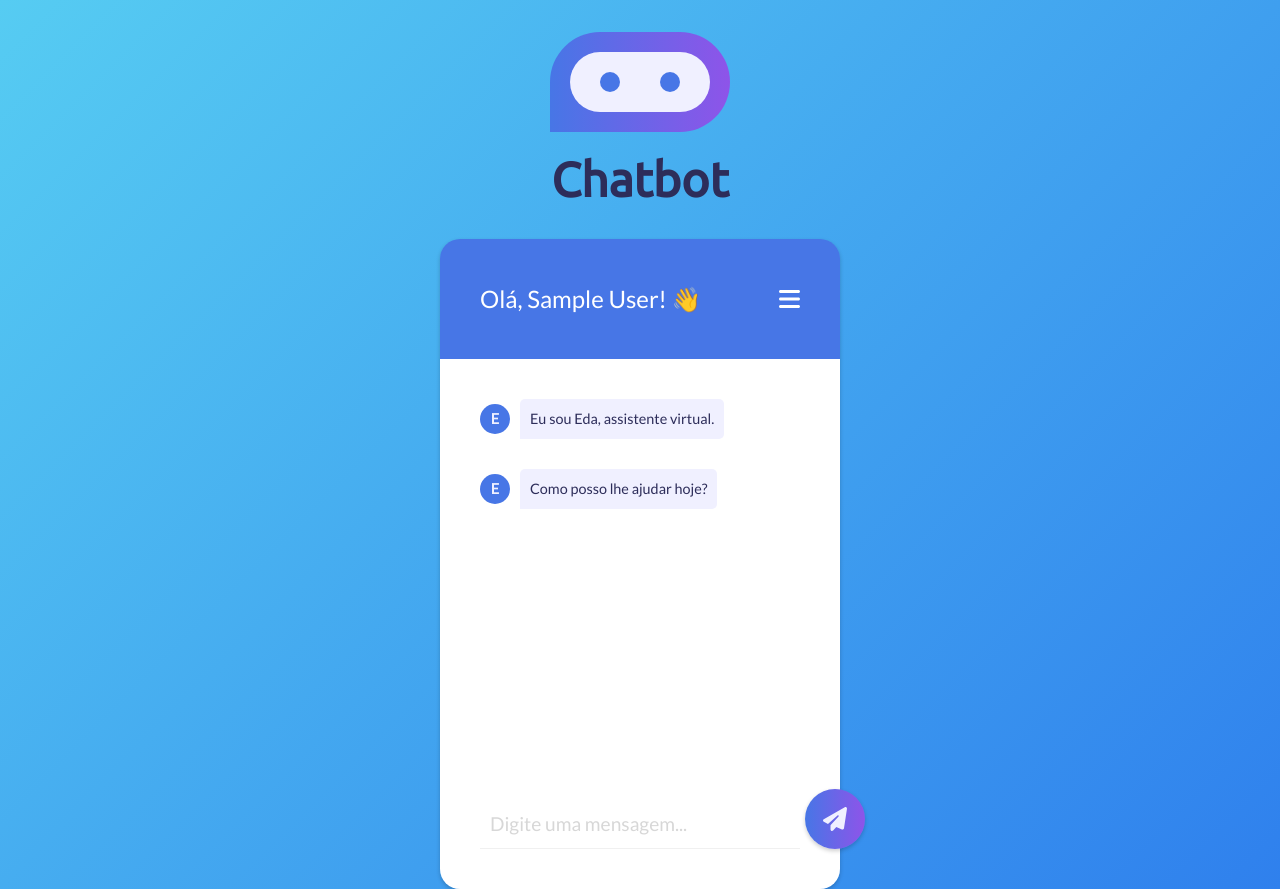
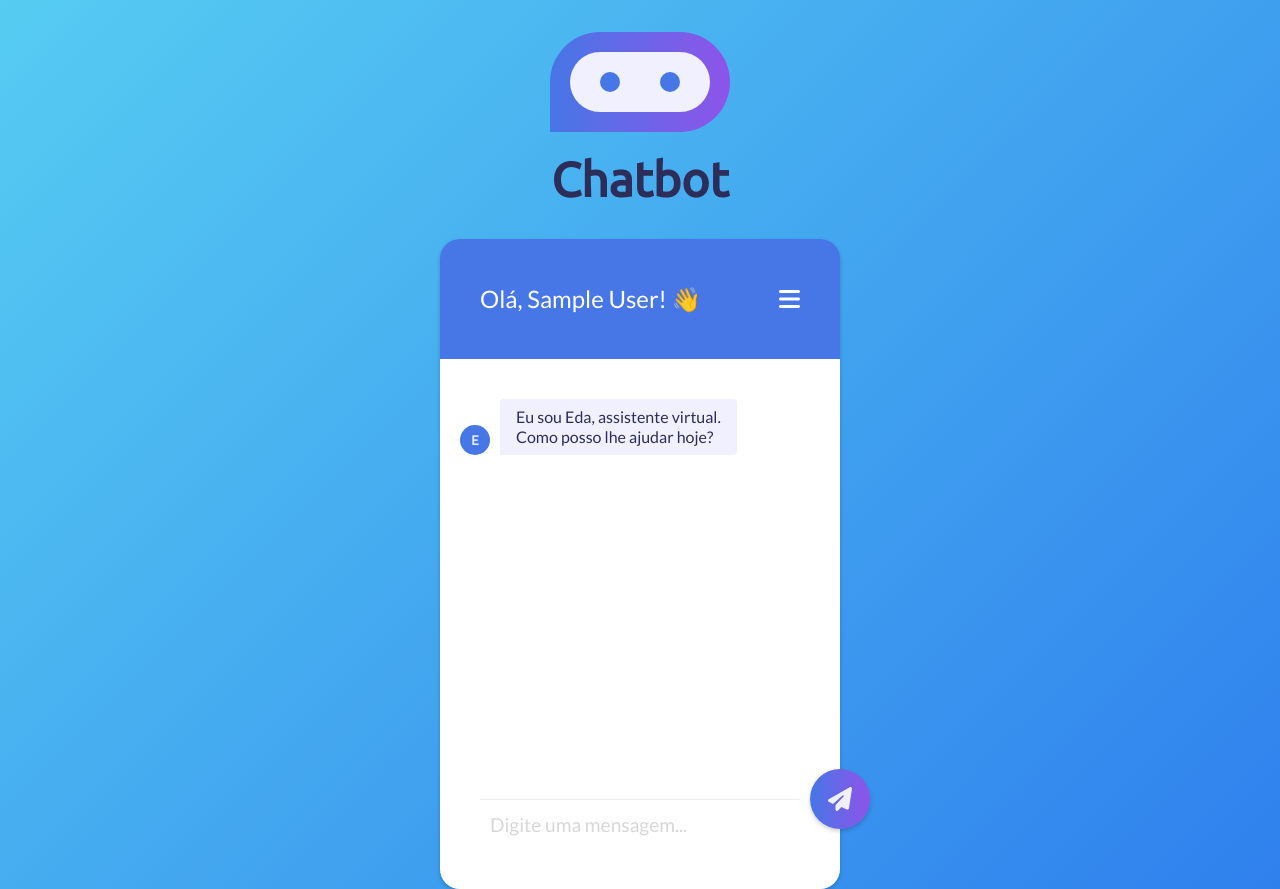
Before and after one commit to fabrica-bayarea/chatbot-front, a React (Vite) app in the folder front/: page / in a window 1280 px wide. Built offline with nearby package versions, Linux system fonts and the light colour scheme; sample sign-in values are in the browser's storage.

Commit message:
front: adiciona loading e mensagem de erro no chat

```diff
--- a/front/src/api/fakeApi.js
+++ b/front/src/api/fakeApi.js
@@ -7,7 +7,7 @@ axios.defaults.baseURL = 'http://localhost:3001';
 function fakeRequest(successFn) {
   const promise = new Promise((resolve, reject) => {
     setTimeout(async () => {
-      const isSuccess = Math.random() < 0.98;
+      const isSuccess = Math.random() < 0.9;
       if (isSuccess) {
         const result = await successFn();
         resolve(result);
@@ -49,7 +49,7 @@ const fakeApi = {
     return fakeRequest(successFn);
   },
 
-  async fetchConversation({ body: { id } }) {
+  async fetchConversation({ id }) {
     const successFn = async () => {
       const conversation = await db.conversations.get(id);
       if (!conversation) {
--- a/front/src/components/Chat.jsx
+++ b/front/src/components/Chat.jsx
@@ -1,10 +1,11 @@
-import React, { useContext, useEffect, useRef } from 'react';
+import React, { useContext, useEffect, useRef, useState } from 'react';
 import { faPaperPlane } from '@fortawesome/free-solid-svg-icons';
 import { FontAwesomeIcon } from '@fortawesome/react-fontawesome';
+import BeatLoader from 'react-spinners/BeatLoader';
 import styled, { css } from 'styled-components';
 
-import { IconButton, Form, MessageInput } from '../components/styled';
-import { ChatContext } from '../context';
+import { IconButton, Form, MessageInput } from './styled';
+import { ChatContext, MainContext } from '../context';
 
 const Container = styled.div`
   padding: 0;
@@ -15,19 +16,29 @@ const Container = styled.div`
 const Conversation = styled.div`
   display: flex;
   flex-direction: column;
-  flex-grow: 10;
   gap: 30px;
   height: 400px;
   overflow-y: scroll;
-  padding-right: 10px;
+  padding: 40px 10px 0 20px;
+
+  &::-webkit-scrollbar {
+    width: 6px;
+  }
+
+  &::-webkit-scrollbar-thumb {
+    background-color: var(--clr-c);
+  }
+
+  & > div {
+    margin: 0 20px 40px;
+  }
 `;
 
 const Message = styled.span`
-  --r: 5px;
+  --r: 4px;
 
-  font-size: 0.9rem;
   line-height: 20px;
-  padding: 10px;
+  padding: 8px 16px;
   width: fit-content;
 
   ${(props) =>
@@ -44,9 +55,10 @@ const Message = styled.span`
         aspect-ratio: 1 / 1;
         background-color: var(--clr-a);
         border-radius: 50%;
-        bottom: 5px;
+        bottom: 0;
         color: var(--clr-light);
         display: flex;
+        font-size: 0.8rem;
         font-weight: bold;
         height: 30px;
         justify-content: center;
@@ -62,26 +74,50 @@ const Message = styled.span`
       background-color: var(--clr-lighter-gray);
       border-radius: var(--r) var(--r) 0 var(--r);
     `}
+
+    ${(props) =>
+    props.$role === 'error' &&
+    css`
+      align-self: center;
+      background-color: var(--clr-light-red);
+      border-radius: var(--r);
+      padding: 8px;
+    `}
 `;
 
 const SendButton = styled(IconButton)`
-  bottom: 0;
+  bottom: 20px;
   position: absolute;
-  right: -65px;
+  right: -30px;
 `;
 
 function Chat() {
+  const { isLoading } = useContext(MainContext);
   const { messages, getReply } = useContext(ChatContext);
   const inputRef = useRef();
   const loadingRef = useRef();
+  const [error, setError] = useState(false);
 
+  // Requests a reply to update the conversation.
   const handleSubmit = async (event) => {
     event.preventDefault();
     const content = inputRef.current.value;
+
+    if (!content || isLoading) {
+      return;
+    }
+
     inputRef.current.value = '';
-    await getReply(content);
+    const [success] = await getReply(content);
+
+    if (success) {
+      setError(false);
+    } else {
+      setError(true);
+    }
   };
 
+  // Keeps the last message always visible
   useEffect(() => {
     loadingRef.current.scrollIntoView();
   }, [messages]);
@@ -89,14 +125,20 @@ function Chat() {
   return (
     <Container>
       <Conversation>
-        <Message $role='assistant'>Eu sou Eda, assistente virtual.</Message>
-        <Message $role='assistant'>Como posso lhe ajudar hoje?</Message>
+        <Message $role='assistant'>
+          Eu sou Eda, assistente virtual.
+          <br />
+          Como posso lhe ajudar hoje?
+        </Message>
         {messages.map((message, index) => (
           <Message key={index} $role={message.role}>
             {message.content}
           </Message>
         ))}
-        <span ref={loadingRef}></span>
+        {error && <Message $role='error'>Ooops... algo deu errado.</Message>}
+        <div ref={loadingRef}>
+          {isLoading && <BeatLoader color='lightgray' size={8} />}
+        </div>
       </Conversation>
       <Form onSubmit={handleSubmit}>
         <MessageInput type='text' ref={inputRef} placeholder='Digite uma mensagem...' />
--- a/front/src/components/styled/Button.styled.js
+++ b/front/src/components/styled/Button.styled.js
@@ -13,7 +13,6 @@ const Button = styled.button`
 
   &:disabled {
     cursor: unset;
-    opacity: 0.4;
   }
 `;
 
@@ -43,6 +42,10 @@ const MainButton = styled(Button)`
   height: 50px;
   padding: 0 10px;
   width: 250px;
+
+  &:disabled {
+    opacity: 0.4;
+  }
 `;
 
 export { Button, IconButton, MainButton };
--- a/front/src/components/styled/Form.styled.js
+++ b/front/src/components/styled/Form.styled.js
@@ -5,10 +5,11 @@ const Form = styled.form`
   display: flex;
   flex-direction: column;
   gap: 20px;
+  padding: 40px 40px 0;
   width: 100%;
 
   & > div {
-    color: var(--clr-error);
+    color: var(--clr-red);
     height: 50px;
     text-align: center;
 
--- a/front/src/components/styled/Input.styled.js
+++ b/front/src/components/styled/Input.styled.js
@@ -25,7 +25,7 @@ const MainInput = styled(Input)`
 
 const MessageInput = styled(Input)`
   border: none;
-  border-bottom: 1px solid var(--clr-lighter-gray);
+  border-top: 1px solid var(--clr-lighter-gray);
   font-size: 1.2rem;
   height: 50px;
 `;
--- a/front/src/components/styled/Section.styled.js
+++ b/front/src/components/styled/Section.styled.js
@@ -29,7 +29,7 @@ const Section = styled.section`
     display: flex;
     flex-direction: column;
     gap: 20px;
-    padding: 40px;
+    padding-bottom: 40px;
   }
 `;
 
--- a/front/src/context/ChatContext.jsx
+++ b/front/src/context/ChatContext.jsx
@@ -1,8 +1,8 @@
 import React, { createContext, useCallback, useContext, useState } from 'react';
 import PropTypes from 'prop-types';
 
+import api from '../api';
 import MainContext from './MainContext';
-import api from '../api';
 import { statusCodes } from '../utils';
 
 const ChatContext = createContext();
@@ -13,6 +13,18 @@ export function ChatProvider({ children }) {
   const [messages, setMessages] = useState([]);
 
   // Request functions
+  const getConversation = useCallback(
+    async (id) => {
+      const successFn = (data) => {
+        setConversationId(data.id);
+        setMessages(data.messages);
+      };
+
+      return makeRequest(api.fetchConversation, { id }, statusCodes.OK, successFn);
+    },
+    [makeRequest]
+  );
+
   const getReply = useCallback(
     async (content) => {
       const newMessages = messages.concat({
@@ -36,7 +48,7 @@ export function ChatProvider({ children }) {
     [conversationId, makeRequest, messages, user?.id]
   );
 
-  const shared = { messages, getReply };
+  const shared = { getConversation, getReply, messages };
 
   return <ChatContext.Provider value={{ ...shared }}>{children}</ChatContext.Provider>;
 }
--- a/front/src/index.css
+++ b/front/src/index.css
@@ -10,7 +10,8 @@
   --clr-light: rgb(240 240 255);
   --clr-light-gray: rgb(215 215 215);
   --clr-lighter-gray: rgb(240 240 240);
-  --clr-error: rgb(210 80 80);
+  --clr-red: rgb(210 80 80);
+  --clr-light-red: rgb(240 215 215);
   --gradient-a: linear-gradient(to right, #4776e6, #8e54e9);
   --gradient-b: linear-gradient(135deg, #56ccf2, #2f80ed);
 
```
